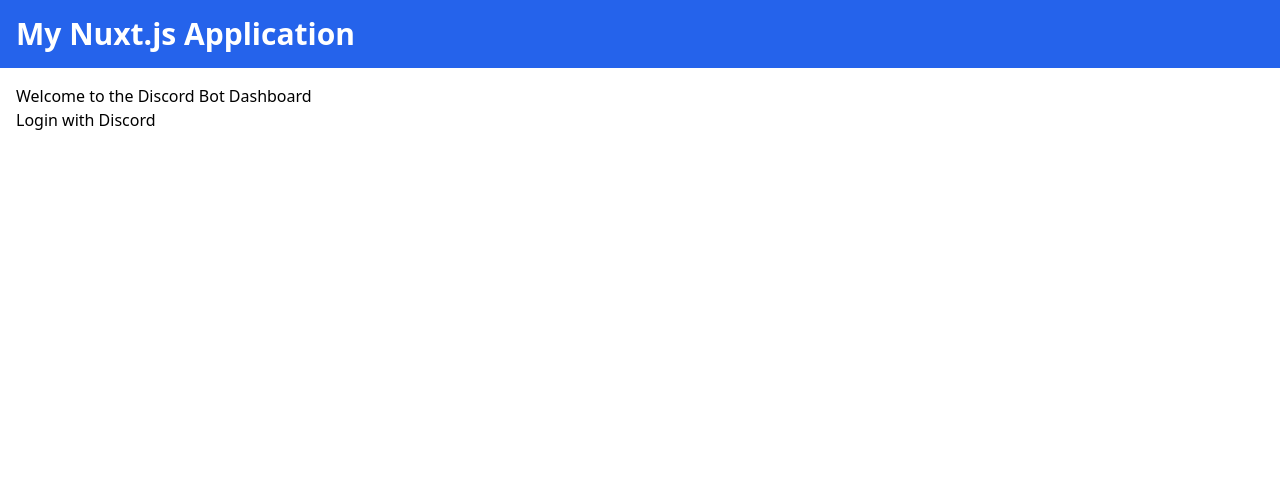
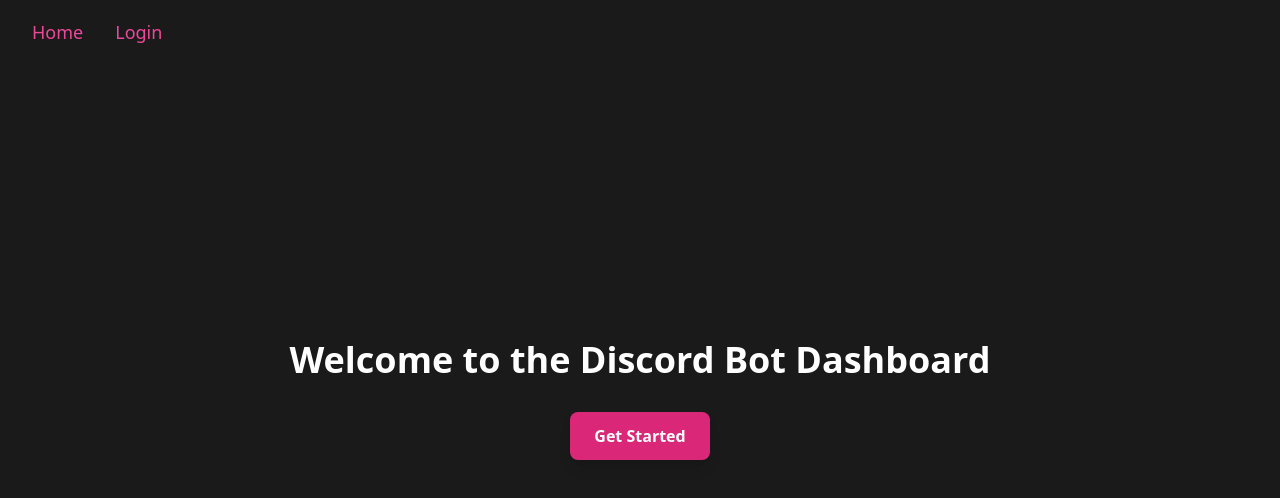
Before and after one commit to AiverAiva/bot-website, a Nuxt app: page / in a window 1280 px wide. Shown: the top 498 px of the page. Built offline with nearby package versions, Linux system fonts and the light colour scheme.

Commit message:
feat: kinda like init but late

```diff
--- a/app.vue
+++ b/app.vue
@@ -1,22 +1,6 @@
 <template>
-  <div class="flex flex-col min-h-screen">
-    <header class="bg-blue-600 text-white p-4">
-      <div class="container mx-auto">
-        <h1 class="text-3xl font-bold">My Nuxt.js Application</h1>
-      </div>
-      <!-- <nav></nav> -->
-      <!-- <nuxt-link to="/">Home</nuxt-link> -->
-      <!-- <nuxt-link to="/login">Login</nuxt-link> -->
-    </header>
-
-    <main class="flex-grow container mx-auto p-4">
-      <NuxtPage />
-    </main>
-
-    <!-- <footer class="bg-gray-800 text-white p-4">
-      <div class="container mx-auto text-center">
-        <p>&copy; 2024 My Nuxt.js Application. All rights reserved.</p>
-      </div>
-    </footer> -->
+  <div>
+    <Navbar />
+    <NuxtPage />
   </div>
 </template>
--- /dev/null
+++ b/components/Navbar.vue
@@ -0,0 +1,113 @@
+<template>
+    <nav class="fixed top-0 left-0 right-0 z-10">
+      <div
+        :class="{
+          'bg-transparent': true,
+          'bg-gradient-to-b from-gray-900 to-transparent opacity-60': isScrolled,
+          'transition-opacity duration-500': true,
+        }"
+        class="h-16 flex items-center px-8"
+      >
+        <div class="flex items-center space-x-8">
+          <NuxtLink
+            to="/"
+            class="text-lg text-pink-500 transition-transform duration-300 transform hover:scale-110"
+            :class="{
+              'opacity-100': !isScrolled && !isHoveredButtonHome,
+              'opacity-60': isScrolled && !isHoveredButtonHome,
+              'scale-110': isHoveredButtonHome,
+            }"
+            @mouseenter="isHoveredButtonHome = true"
+            @mouseleave="isHoveredButtonHome = false"
+          >Home</NuxtLink>
+          <NuxtLink
+            to="/login"
+            class="text-lg text-pink-500 transition-transform duration-300 transform hover:scale-110"
+            :class="{
+              'opacity-100': !isScrolled && !isHoveredButtonLogin,
+              'opacity-60': isScrolled && !isHoveredButtonLogin,
+              'scale-110': isHoveredButtonLogin,
+            }"
+            @mouseenter="isHoveredButtonLogin = true"
+            @mouseleave="isHoveredButtonLogin = false"
+          >Login</NuxtLink>
+        </div>
+        <div class="ml-auto relative" v-if="isLoggedIn">
+          <div
+            @mouseenter="handleAvatarMouseEnter"
+            @mouseleave="handleAvatarMouseLeave"
+            class="relative"
+          >
+            <img
+              :src="user.avatar_url"
+              alt="User Avatar"
+              class="w-10 h-10 rounded-full cursor-pointer transform transition-transform duration-300 hover:scale-110"
+              :class="{
+                'opacity-100': isHoveredAvatar || showMenu,
+                'opacity-60': !isHoveredAvatar && !showMenu && isScrolled,
+              }"
+            />
+            <div
+              v-show="showMenu || isHoveredAvatar"
+              class="absolute right-0 mt-2 w-48 bg-gray-800 text-white rounded-lg shadow-lg py-2 transition-opacity duration-500"
+            >
+              <div class="px-4 py-2 border-b border-gray-700">
+                <p class="text-sm">Logged in as:</p>
+                <p class="font-bold text-lg">{{ user.username }}</p>
+              </div>
+              <a href="#" class="block px-4 py-2 hover:bg-gray-700">Something</a>
+              <a href="#" class="block px-4 py-2 hover:bg-gray-700">Something</a>
+              <a href="#" class="block px-4 py-2 hover:bg-gray-700">Something</a>
+            </div>
+          </div>
+        </div>
+      </div>
+    </nav>
+  </template>
+
+  <script setup>
+  import { ref, onMounted, onBeforeUnmount, computed } from 'vue'
+  import { useMainStore } from '~/stores/index'
+
+  const store = useMainStore()
+
+  const user = computed(() => store.user)
+  const isLoggedIn = computed(() => user.value !== null)
+  const showMenu = ref(false)
+  const isScrolled = ref(false)
+  const isHoveredButtonHome = ref(false)
+  const isHoveredButtonLogin = ref(false)
+  const isHoveredAvatar = ref(false)
+
+  const handleScroll = () => {
+    isScrolled.value = window.scrollY > 0
+  }
+
+  const handleAvatarMouseEnter = () => {
+    isHoveredAvatar.value = true
+    showMenu.value = true
+  }
+
+  const handleAvatarMouseLeave = () => {
+    isHoveredAvatar.value = false
+    setTimeout(() => {
+      if (!isHoveredAvatar.value) {
+        showMenu.value = false
+      }
+    }, 300)
+  }
+
+  onMounted(() => {
+    window.addEventListener('scroll', handleScroll)
+  })
+
+  onBeforeUnmount(() => {
+    window.removeEventListener('scroll', handleScroll)
+  })
+  </script>
+
+  <style>
+  .hover\:scale-110:hover {
+    transform: scale(1.1);
+  }
+  </style>
--- a/nuxt.config.ts
+++ b/nuxt.config.ts
@@ -6,6 +6,12 @@
       API_URL: process.env.API_URL || 'localhost:8000', // Fallback to port 8000 if the environment variable is not set
     },
   },
+  build: {
+    transpile: ['pinia']
+  },
+  modules: [
+    '@pinia/nuxt',
+  ],
   css: ['~/assets/css/tailwind.css'],
   postcss: {
     plugins: {
--- a/package.json
+++ b/package.json
@@ -10,9 +10,11 @@
     "postinstall": "nuxt prepare"
   },
   "dependencies": {
+    "@pinia/nuxt": "^0.5.1",
     "autoprefixer": "^10.4.19",
     "axios": "^1.7.2",
     "nuxt": "^3.12.2",
+    "pinia": "^2.1.7",
     "postcss": "^8.4.39",
     "postcss-nesting": "^12.1.5",
     "tailwindcss": "^3.4.4",
--- a/pages/callback.vue
+++ b/pages/callback.vue
@@ -1,65 +1,59 @@
 <template>
   <div class="min-h-screen flex flex-col items-center justify-center bg-gray-900 p-4">
-    <div class="bg-white p-8 rounded shadow-md w-full max-w-md mb-8">
-      <h1 class="text-2xl font-bold mb-6 text-center">Callback</h1>
-      <div v-if="user" class="mb-4">
+    <div class="pt-16"></div>
+      <!-- <div class="container ">
+        <h1 class="text-3xl font-bold mt-8">Welcome to Your Website</h1>
+        <p class="mt-4">Lorem ipsum dolor sit amet, consectetur adipiscing elit...</p>
+      </div> -->
+
+      <div class="bg-white p-8 rounded mx-auto shadow-md w-full max-w-md mb-8">
+        <h1 class="text-2xl font-bold text-center">Callback</h1>
+        <!-- <div v-if="user" class="mb-4">
+        <img :src="user.avatar_url" alt="User Avatar" class="rounded-full w-24 h-24 mb-4 transition-opacity duration-300 opacity-75 hover:opacity-100">
         <p>Logged in as: {{ user.username }}#{{ user.discriminator }}</p>
+      </div> -->
+        <!-- <button class="p-2 rounded hover:opacity-100 transition-opacity duration-300 opacity-75">Button</button> -->
       </div>
-    </div>
-    <div class="grid grid-cols-1 sm:grid-cols-2 md:grid-cols-3 gap-4">
-      <div
-        v-for="guild in guilds"
-        :key="guild.id"
-        :class="{'bg-green-500': guild.has_bot, 'bg-gray-700': !guild.has_bot}"
-        class="p-4 rounded-lg shadow-lg text-white flex flex-col items-center justify-center"
-      >
-        <h2 class="text-xl font-bold">{{ guild.name }}</h2>
-        <p class="text-sm">ID: {{ guild.id }}</p>
+      <div class="grid grid-cols-1 sm:grid-cols-2 md:grid-cols-3 gap-4">
+        <div v-for="guild in sortedGuilds" :key="guild.id"
+          :class="{ 'bg-green-500': guild.has_bot, 'bg-gray-700': !guild.has_bot }"
+          class="p-4 rounded-lg shadow-lg text-white flex flex-col items-center justify-center">
+          <h2 class="text-xl font-bold">{{ guild.name }}</h2>
+          <p class="text-sm">ID: {{ guild.id }}</p>
+        </div>
       </div>
-    </div>
+
+
   </div>
 </template>
 
 <script setup>
 import { ref, onMounted } from 'vue'
 import axios from 'axios'
+import { useMainStore } from '~/stores/index'
+const store = useMainStore()
+const config = useRuntimeConfig()
 
-const user = ref(null)
-const guilds = ref([])
+const user = computed(() => store.user)
+const guilds = computed(() => store.guilds)
+// const config = useRuntimeConfig()
+// const user = ref(null)
+// const guilds = ref([])
 
 onMounted(async () => {
-  const urlParams = new URLSearchParams(window.location.search)
-  const accessToken = urlParams.get('access_token')
+  const code = new URLSearchParams(window.location.search).get('code')
+  const { data } = await axios.get(`${config.public.API_URL}/callback?code=${code}`)
+  const accessToken = data.accessToken
+  const Response = await axios.get(`${config.public.API_URL}/user?accessToken=${accessToken}`)
+  user.value = Response.data.user
+  guilds.value = Response.data.user_guilds
 
-  if (accessToken) {
-    const { data } = await axios.get(`${config.public.API_URL}/user?access_token=${accessToken}`)
-    user.value = data.user
-    guilds.value = data.guilds
-  }
+  console.log(Response.data.user)
+  store.setUser(Response.data.user)
+  store.setGuilds(Response.data.user_guilds)
+})
+
+const sortedGuilds = computed(() => {
+  return guilds.value ? guilds.value.slice().sort((a, b) => b.has_bot - a.has_bot) : []
 })
 </script>
-<!-- <template>
-    <div>
-      <h1>Callback</h1>
-      <div v-if="user">
-        <p>Logged in as: {{ user.username }}#{{ user.discriminator }}</p>
-      </div>
-    </div>
-  </template>
-
-  <script setup>
-  import { ref, onMounted } from 'vue'
-  import axios from 'axios'
-
-  const config = useRuntimeConfig()
-  const user = ref(null)
-
-  onMounted(async () => {
-    const code = new URLSearchParams(window.location.search).get('code')
-    const { data } = await axios.get(`${config.public.API_URL}/callback?code=${code}`)
-    const accessToken = data.access_token
-    const userResponse = await axios.get(`${config.public.API_URL}/user?access_token=${accessToken}`)
-    user.value = userResponse.data
-  })
-  </script>
-   -->
--- a/pages/index.vue
+++ b/pages/index.vue
@@ -1,6 +1,15 @@
 <template>
-    <div>
-      <h1>Welcome to the Discord Bot Dashboard</h1>
-      <nuxt-link to="/login">Login with Discord</nuxt-link>
+  <div class="min-h-screen bg-gray-900 text-white flex flex-col justify-center items-center">
+    <div class="text-center">
+      <h1 class="text-4xl font-bold mb-8">Welcome to the Discord Bot Dashboard</h1>
+      <div>
+        <NuxtLink
+          to="/login"
+          class="bg-pink-600 hover:bg-pink-700 text-white font-bold py-3 px-6 rounded-lg shadow-lg transition duration-300 inline-block"
+        >
+          Get Started
+        </NuxtLink>
+      </div>
     </div>
-  </template>
+  </div>
+</template>
--- a/pages/login.vue
+++ b/pages/login.vue
@@ -1,7 +1,11 @@
 <template>
-    <div>
-      <h1>Login with Discord</h1>
-      <button @click="login">Login</button>
+  <div class="flex flex-col items-center justify-center min-h-screen bg-gray-900">
+    <div class="flex flex-col items-center">
+      <button @click="login"
+        class="flex items-center px-4 py-2 bg-indigo-600 text-white font-semibold rounded-lg shadow-md hover:bg-indigo-500 focus:outline-none focus:ring-2 focus:ring-indigo-400 focus:ring-opacity-75">
+        <p class="ml-2 text-lg">Login with Discord</p>
+      </button>
+    </div>
   </div>
 </template>
 
--- /dev/null
+++ b/stores/index.js
@@ -0,0 +1,16 @@
+import { defineStore } from 'pinia'
+
+export const useMainStore = defineStore('main', {
+  state: () => ({
+    user: null,
+    guilds: [],
+  }),
+  actions: {
+    setUser(user) {
+      this.user = user
+    },
+    setGuilds(guilds) {
+      this.guilds = guilds
+    },
+  },
+})
```
Also changed, not shown: 1 other file (tests, documents, lock files or other folders). Lines whose indentation alone changed are shown as unchanged.
